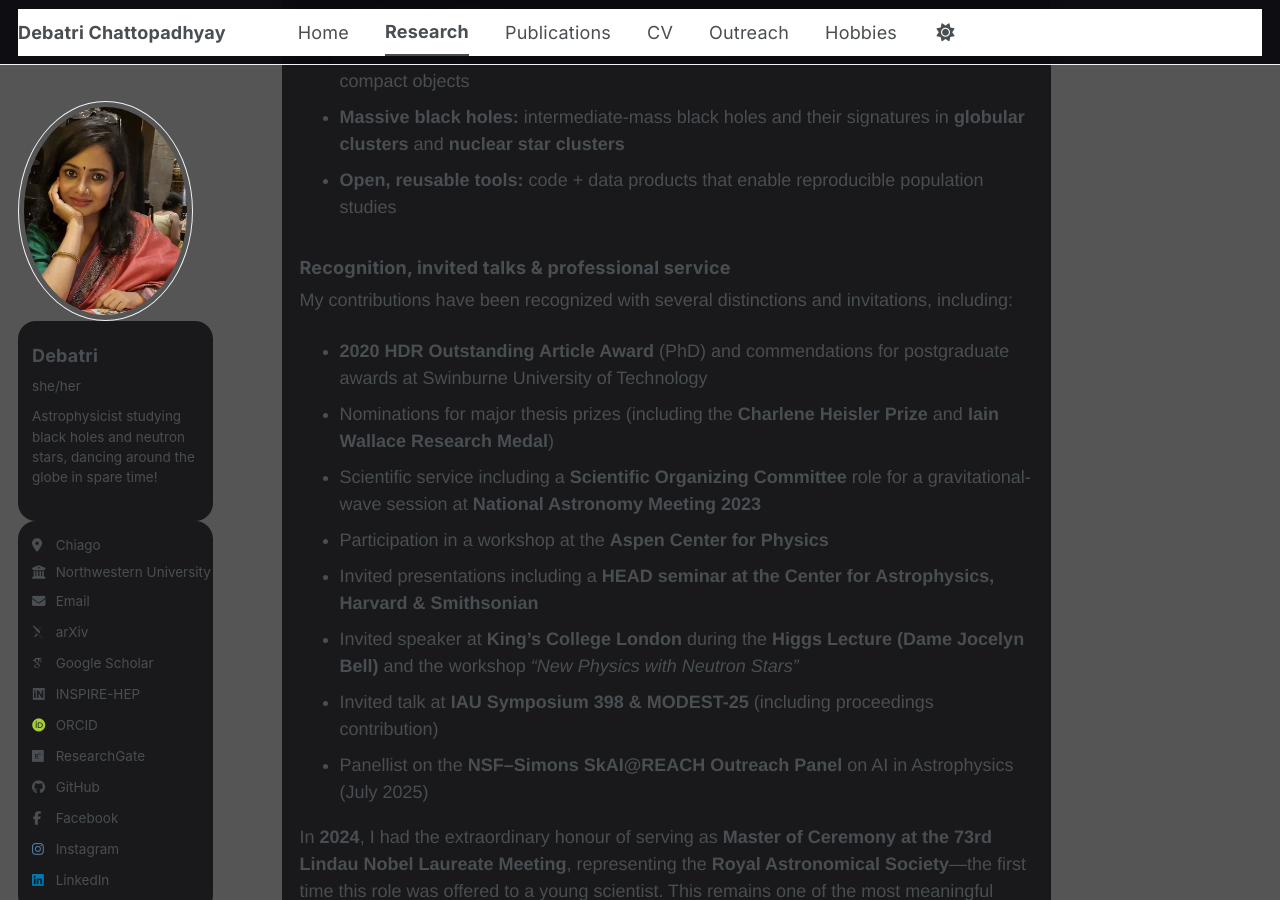
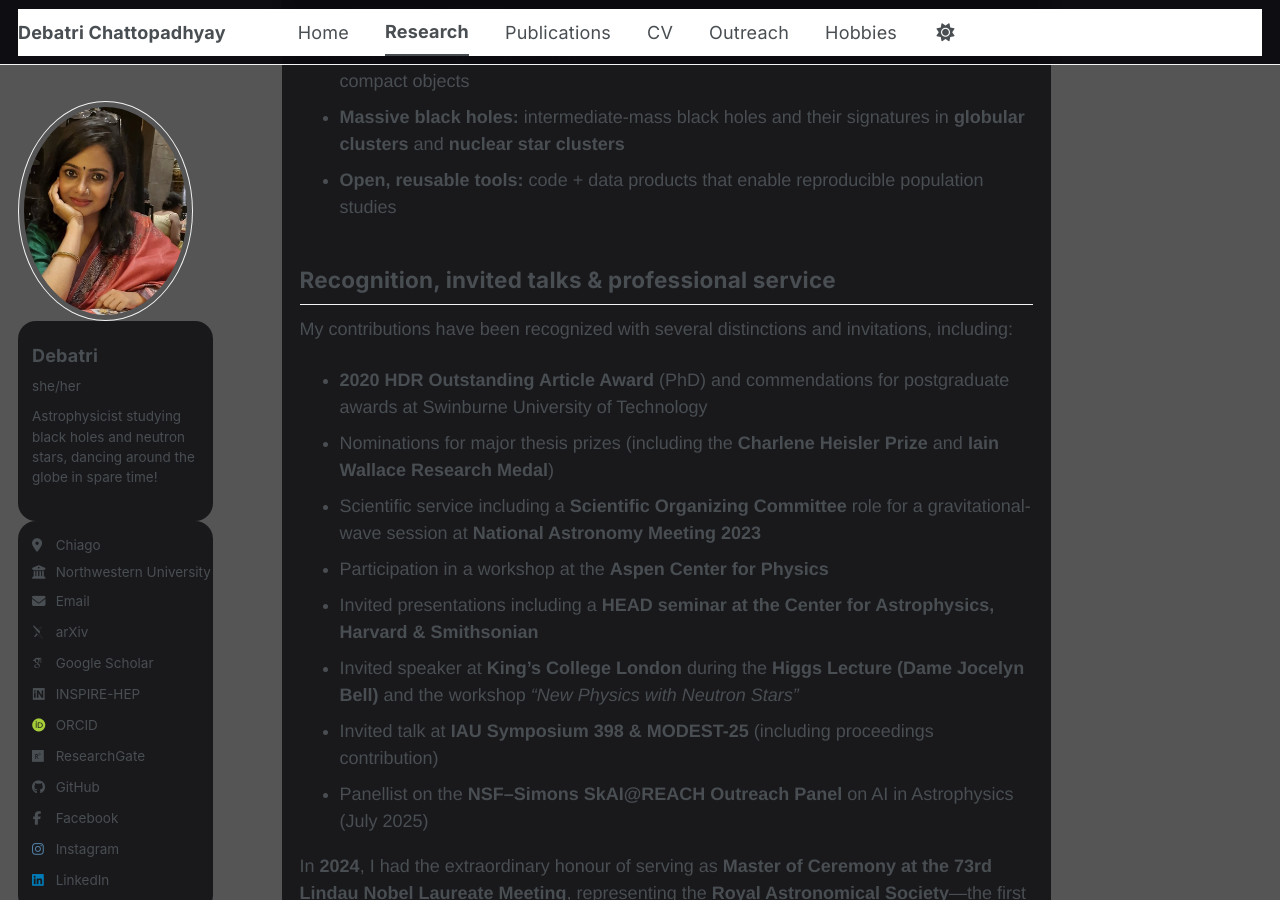
Before and after one commit to debatric/debatric.github.io, a Jekyll site: the page built from _pages/research.md, in a window 1280 px wide and 900 px high, scrolled down 588 px. Built offline with Jekyll 4.4.1, drawn with Linux system fonts in a browser that asks for light colours; some web fonts are replaced; a script bundle is joined from its source files by our own code; library files that are not in the unit come from our copies.

```diff
--- a/_pages/research.md
+++ b/_pages/research.md
@@ -15,7 +15,7 @@ I am strongly committed to teaching and mentoring students from diverse backgrou
 - **Massive black holes:** intermediate-mass black holes and their signatures in **globular clusters** and **nuclear star clusters**
 - **Open, reusable tools:** code + data products that enable reproducible population studies
 
-### Recognition, invited talks & professional service
+## Recognition, invited talks & professional service
 My contributions have been recognized with several distinctions and invitations, including:
 - **2020 HDR Outstanding Article Award** (PhD) and commendations for postgraduate awards at Swinburne University of Technology
 - Nominations for major thesis prizes (including the **Charlene Heisler Prize** and **Iain Wallace Research Medal**)
```
